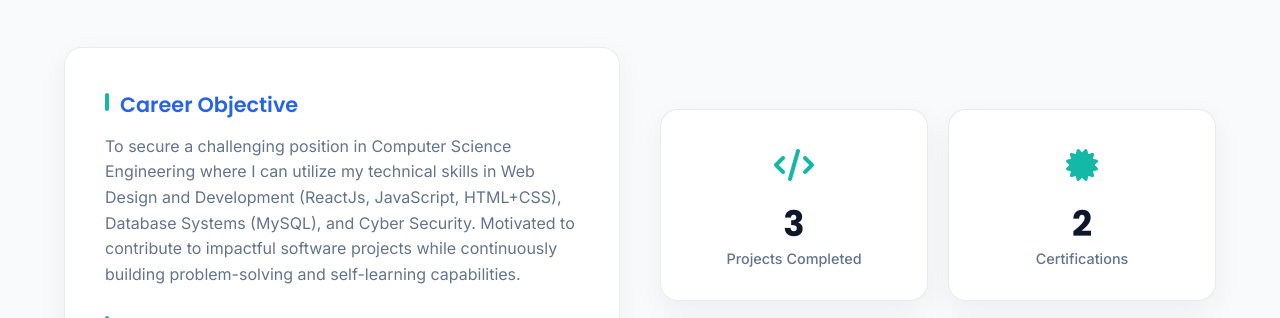
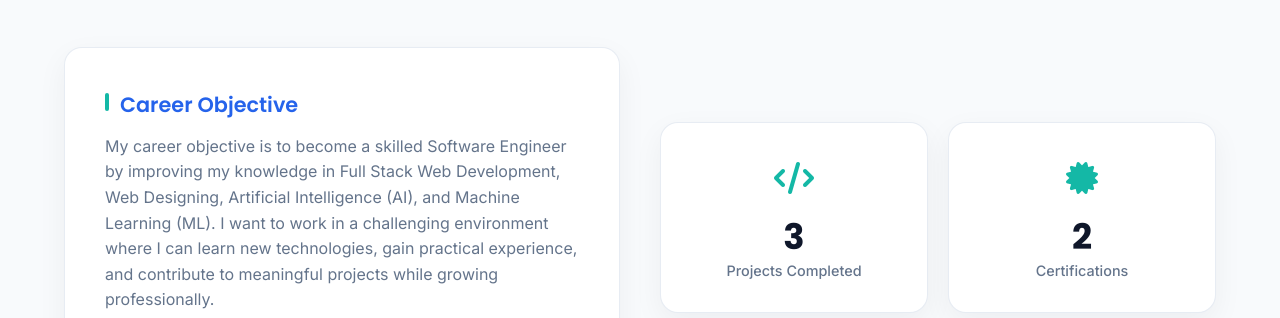
Before and after one commit to nohitha08-cloud/portfolio, a website built with Vite: page index.html in a window 1280 px wide. Shown: the part 920-1238 px from the top of the page. Built offline with nearby package versions, Linux system fonts and the light colour scheme.

Commit message:
Update Career Objective paragraph with user's custom statement

```diff
--- a/index.html
+++ b/index.html
@@ -138,7 +138,7 @@
         <div class="about-card reveal">
           <h3>Career Objective</h3>
           <p>
-            To secure a challenging position in Computer Science Engineering where I can utilize my technical skills in Web Design and Development (ReactJs, JavaScript, HTML+CSS), Database Systems (MySQL), and Cyber Security. Motivated to contribute to impactful software projects while continuously building problem-solving and self-learning capabilities.
+            My career objective is to become a skilled Software Engineer by improving my knowledge in Full Stack Web Development, Web Designing, Artificial Intelligence (AI), and Machine Learning (ML). I want to work in a challenging environment where I can learn new technologies, gain practical experience, and contribute to meaningful projects while growing professionally.
           </p>
           <h3 class="mt-4">My Passion</h3>
           <p>
```
